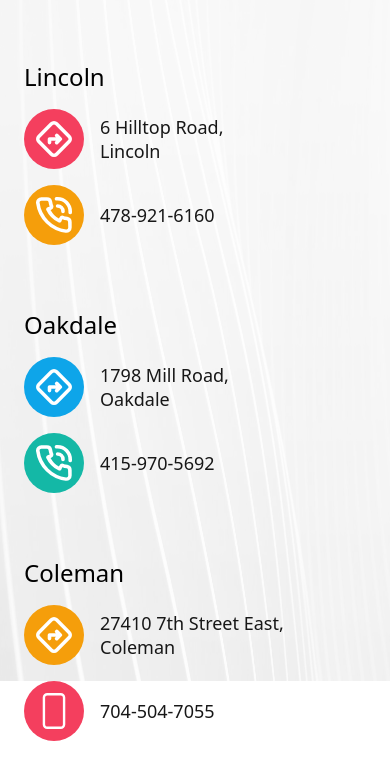
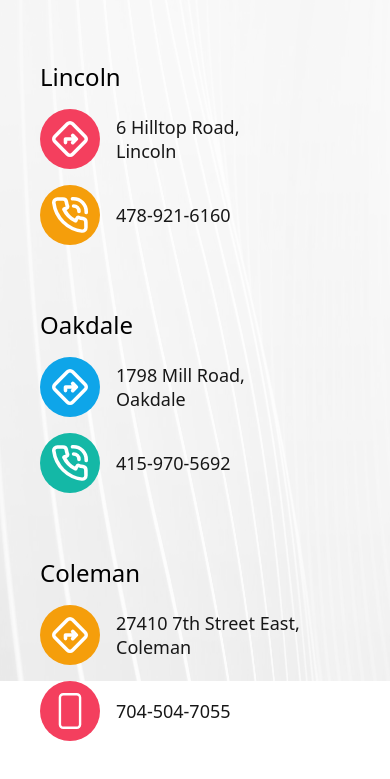
Before and after one commit to Kristijan-Naumovski/TechUp-Digital-Buissness-Card, a website: page index.html in a window 390 px wide. Shown: the part 163-942 px from the top of the page. Drawn offline with nearby package versions, Linux system fonts and the light colour scheme.

Commit message:
doneeeee

```diff
--- a/index.html
+++ b/index.html
@@ -34,8 +34,8 @@
         <div class="flex justify-between md:order-first order-last">
           <div class="grid grid-cols-1 sm:grid-cols-2 items-end space-y-4">
             <div class="sm:pb-12">
-              <p class="font-medium text-2xl pl-6 sm:pl-0">Lincoln</p>
-              <div class="flex items-center space-x-4 mt-4 pl-6 sm:pl-0">
+              <p class="font-medium text-2xl pl-10 sm:pl-0">Lincoln</p>
+              <div class="flex items-center space-x-4 mt-4 pl-10 sm:pl-0">
                 <div class="bg-rose-500 rounded-full p-3">
                 <img
                   src="icons/address.svg"
@@ -50,7 +50,7 @@
               </div>
             </div>
             <div class="sm:pb-12">
-              <div class="flex items-center space-x-4 pb-12 sm:pb-0 pl-6 sm:pl-0">
+              <div class="flex items-center space-x-4 pb-12 sm:pb-0 pl-10 sm:pl-0">
                 <div class="bg-amber-500 rounded-full p-3">
                 <img
                   src="icons/phone.svg"
@@ -64,8 +64,8 @@
               </div>
             </div>
             <div class="sm:pb-12">
-              <p class="font-medium text-2xl pl-6 sm:pl-0">Oakdale</p>
-              <div class="flex items-center space-x-4 mt-4 pl-6 sm:pl-0">
+              <p class="font-medium text-2xl pl-10 sm:pl-0">Oakdale</p>
+              <div class="flex items-center space-x-4 mt-4 pl-10 sm:pl-0">
                 <div class="bg-sky-500 rounded-full p-3">
                 <img
                   src="icons/address.svg"
@@ -80,7 +80,7 @@
               </div>
             </div>
             <div class="sm:pb-12">
-              <div class="flex items-center space-x-4 pb-12 sm:pb-0 pl-6 sm:pl-0">
+              <div class="flex items-center space-x-4 pb-12 sm:pb-0 pl-10 sm:pl-0">
                 <div class="bg-teal-500 rounded-full p-3">
                 <img
                   src="icons/phone.svg"
@@ -94,8 +94,8 @@
               </div>
             </div>
             <div class="sm:pb-12">
-              <p class="font-medium text-2xl pl-6 sm:pl-0">Coleman</p>
-              <div class="flex items-center space-x-4 mt-4 pl-6 sm:pl-0">
+              <p class="font-medium text-2xl pl-10 sm:pl-0">Coleman</p>
+              <div class="flex items-center space-x-4 mt-4 pl-10 sm:pl-0">
                 <div class="bg-amber-500 rounded-full p-3">
                 <img
                   src="icons/address.svg"
@@ -110,7 +110,7 @@
               </div>
             </div>
             <div class="sm:pb-12">
-              <div class="flex items-center space-x-4 pb-12 sm:pb-0 pl-6 sm:pl-0">
+              <div class="flex items-center space-x-4 pb-12 sm:pb-0 pl-10 sm:pl-0">
                 <div class="bg-rose-500 rounded-full p-3">
                 <img
                   src="icons/mobile.svg"
```
